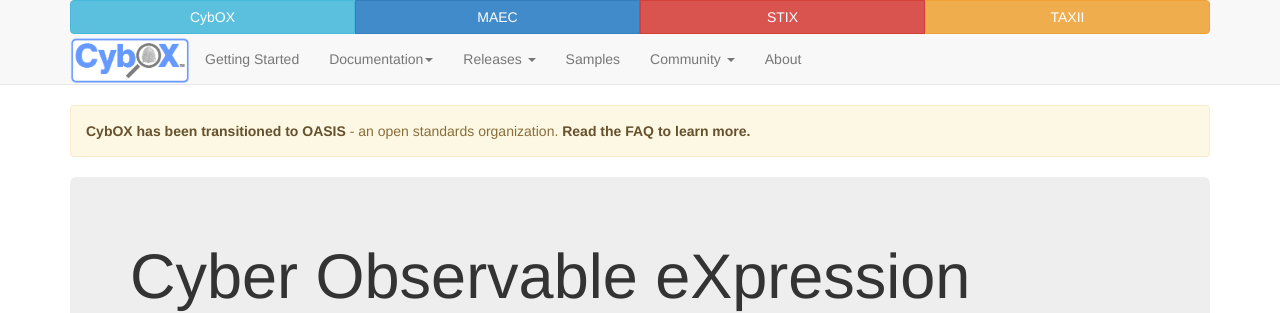
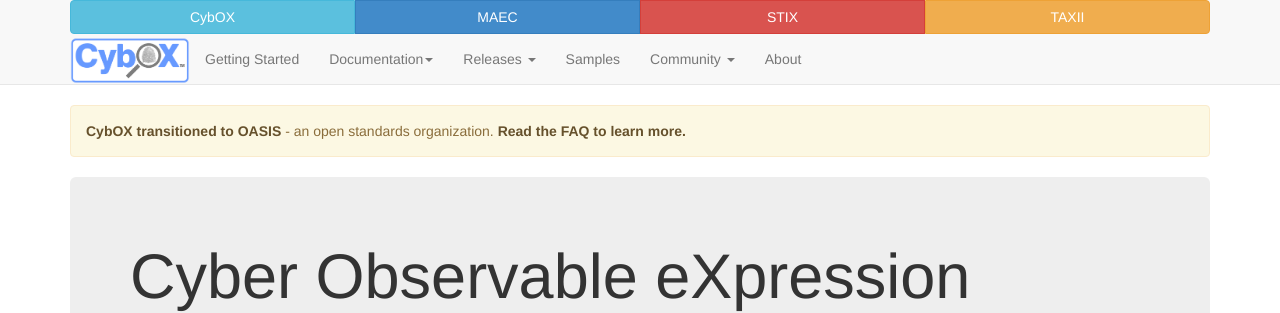
Before and after one commit to CybOXProject/cyboxproject.github.io, a Jekyll site: the page built from index.md, in a window 1280 px wide. Shown: the top 313 px of the page. Built offline with Jekyll 4.4.1, drawn with Linux system fonts in a browser that asks for light colours; Markdown is read by kramdown in place of the engine named in the settings.

Commit message:
Update index.md

```diff
--- a/index.md
+++ b/index.md
@@ -1,14 +1,13 @@
 ---
 layout: flat
-title: CybOX - Cyber Observable
+title: CybOX - Cyber Observable Expression
 tagline: A structured language for cyber observables
 no_in_page_title: true
 ---
 
-
 <div class="alert alert-warning" role="alert">
   <a href="https://www.oasis-open.org/committees/tc_home.php?wg_abbrev=cti" class="alert-link">
-  CybOX has been transitioned to OASIS </a>
+  CybOX transitioned to OASIS </a>
   - an open standards organization.
   <a href="https://stixproject.github.io/oasis-faq.pdf" class="alert-link">
   Read the FAQ to learn more.</a>
```
